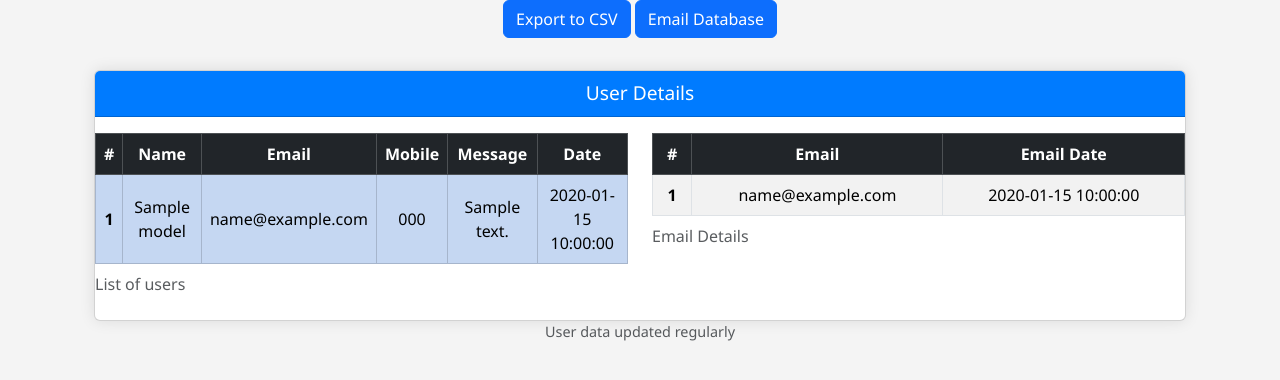
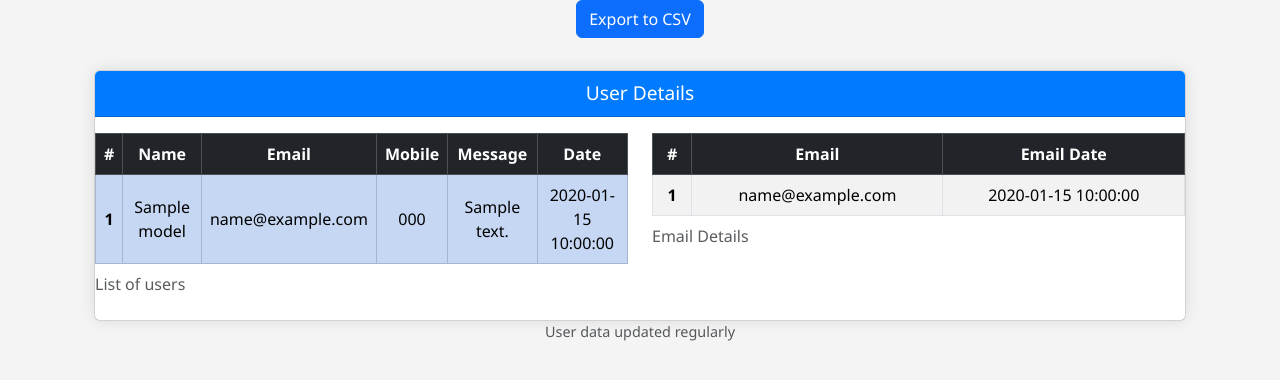
Before and after one commit to Mannu258/Speech-care-Flask, a Flask app: template templates/Database.html in a window 1280 px wide. Shown: the part 62-442 px from the top of the page. Run offline with Flask 3, Linux system fonts and the light colour scheme; the template is opened without the code that fills it: values that come from a table or form of the project are taken from there, others are empty; tables that the repository leaves empty hold one stand-in row (values such as "Sample post").

Commit message:
Final Build

```diff
--- a/templates/Database.html
+++ b/templates/Database.html
@@ -72,8 +72,6 @@
   <main>
     <div class="container text-center">
       <button class="btn btn-primary" onclick="exportToCSV()">Export to CSV</button>
-      <a class="btn btn-primary" href="">Email Database</a>
-
       <script>
         function exportToCSV() {
           const rows = document.querySelectorAll('table tr');
```
Also changed, not shown: 1 other file.
